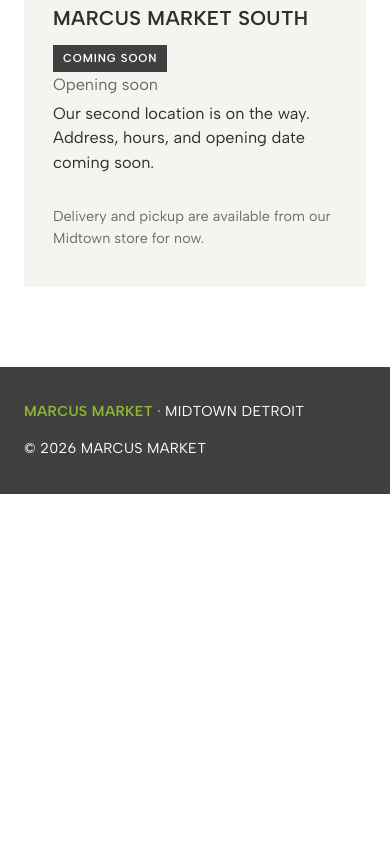
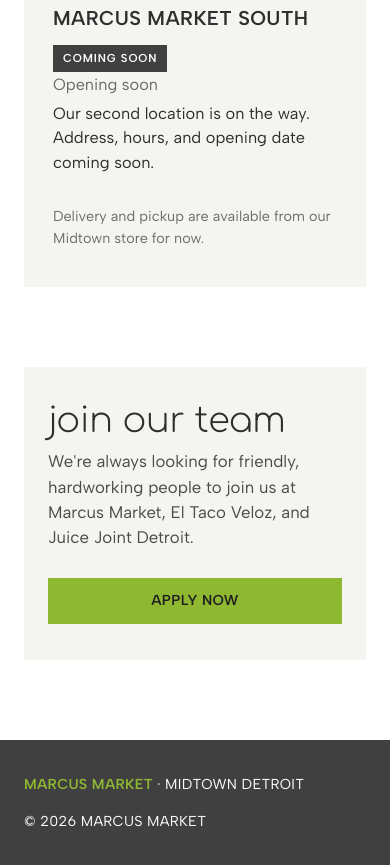
Before and after one commit to marcusmatti09-pixel/Marcus-Market, a plain HTML site: page index.html in a window 390 px wide. Shown: the part 5194-6059 px from the top of the page. Before the commit the page ends 5688 px from the top, so only its background shows below. Drawn offline with Linux system fonts and the light colour scheme.

Commit message:
Add Join Our Team section with Apply Now button
New section above the footer and a Join Our Team link in the menu.
The button opens APPLY_URL once it's set; until then it tells people
to stop by or call the store, like the Shop buttons do.

Co-Authored-By: Claude Opus 5.5 <noreply@anthropic.com>
Claude-Session: https://claude.ai/code/session_01Xrq8vUvSYSKdpWR8uFbaFZ

```diff
--- a/index.html
+++ b/index.html
@@ -156,6 +156,14 @@
   .soon-copy{max-width:36ch;}
   .soon-note{margin-top:auto !important;padding-top:28px;font-size:0.9rem !important;color:#6b6b6b;}
 
+  /* JOIN OUR TEAM */
+  section.team{padding:0 0 80px;}
+  .team-box{max-width:1240px;margin:0 auto;padding:0 24px;}
+  .team-inner{background:var(--soft);padding:48px 40px;display:flex;justify-content:space-between;align-items:center;gap:28px;flex-wrap:wrap;}
+  .team-inner h2{font-size:clamp(2.2rem,4.6vw,3.4rem);margin:0 0 10px;line-height:1.05;}
+  .team-inner p{margin:0;max-width:52ch;font-size:1.05rem;color:#4a4a4a;}
+  @media (max-width:760px){ .team-inner{padding:36px 24px;} .team-inner .shop-btn{width:100%;text-align:center;} }
+
   footer{background:var(--charcoal);color:#fff;padding:34px 24px;}
   footer .inner{max-width:1240px;margin:0 auto;display:flex;justify-content:space-between;gap:16px;flex-wrap:wrap;font-size:0.9rem;}
   footer .inner span:first-child b{color:var(--lime);}
@@ -175,6 +183,7 @@
       <a href="#juice">Juice Joint</a>
       <a href="#merch">Merch</a>
       <a href="#about">About Us</a>
+      <a href="#team">Join Our Team</a>
     </nav>
     <button class="menu-btn" aria-label="Open menu" aria-expanded="false" aria-controls="mainNav"><span></span><span></span><span></span></button>
   </div>
@@ -284,6 +293,18 @@
   </div>
 </section>
 
+<section class="team" id="team">
+  <div class="team-box">
+    <div class="team-inner">
+      <div>
+        <h2 class="chic">join our team</h2>
+        <p>We're always looking for friendly, hardworking people to join us at Marcus Market, El Taco Veloz, and Juice Joint Detroit.</p>
+      </div>
+      <a class="shop-btn cond" data-apply href="#">Apply Now</a>
+    </div>
+  </div>
+</section>
+
 <footer>
   <div class="inner cond">
     <span><b>Marcus Market</b> · Midtown Detroit</span>
@@ -305,6 +326,8 @@
   })();
   // Paste the online shop link here once it's live (e.g. "https://shop.marcusmarket.com").
   var SHOP_URL = "";
+  // Paste the job application link here (a Google Form, Indeed page, or "mailto:jobs@marcusmarket.com").
+  var APPLY_URL = "";
   function toast(msg){
     var t=document.getElementById('toast');
     if(!t){t=document.createElement('div');t.id='toast';t.setAttribute('role','status');
@@ -312,6 +335,12 @@
       document.body.appendChild(t);}
     t.textContent=msg;t.style.display='block';clearTimeout(t._h);t._h=setTimeout(function(){t.style.display='none';},3500);
   }
+  document.querySelectorAll('[data-apply]').forEach(function(a){
+    if(APPLY_URL){ a.href = APPLY_URL; if(/^https?:/.test(APPLY_URL)){ a.target = '_blank'; a.rel = 'noopener'; } }
+    else {
+      a.addEventListener('click', function(e){ e.preventDefault(); toast('Online applications coming soon. Stop by 4614 2nd Ave or call (313) 833-1191 to apply.'); });
+    }
+  });
   document.querySelectorAll('[data-shop]').forEach(function(a){
     if(SHOP_URL){ a.href = SHOP_URL; }
     else {
```
Also changed, not shown: 1 other file.
